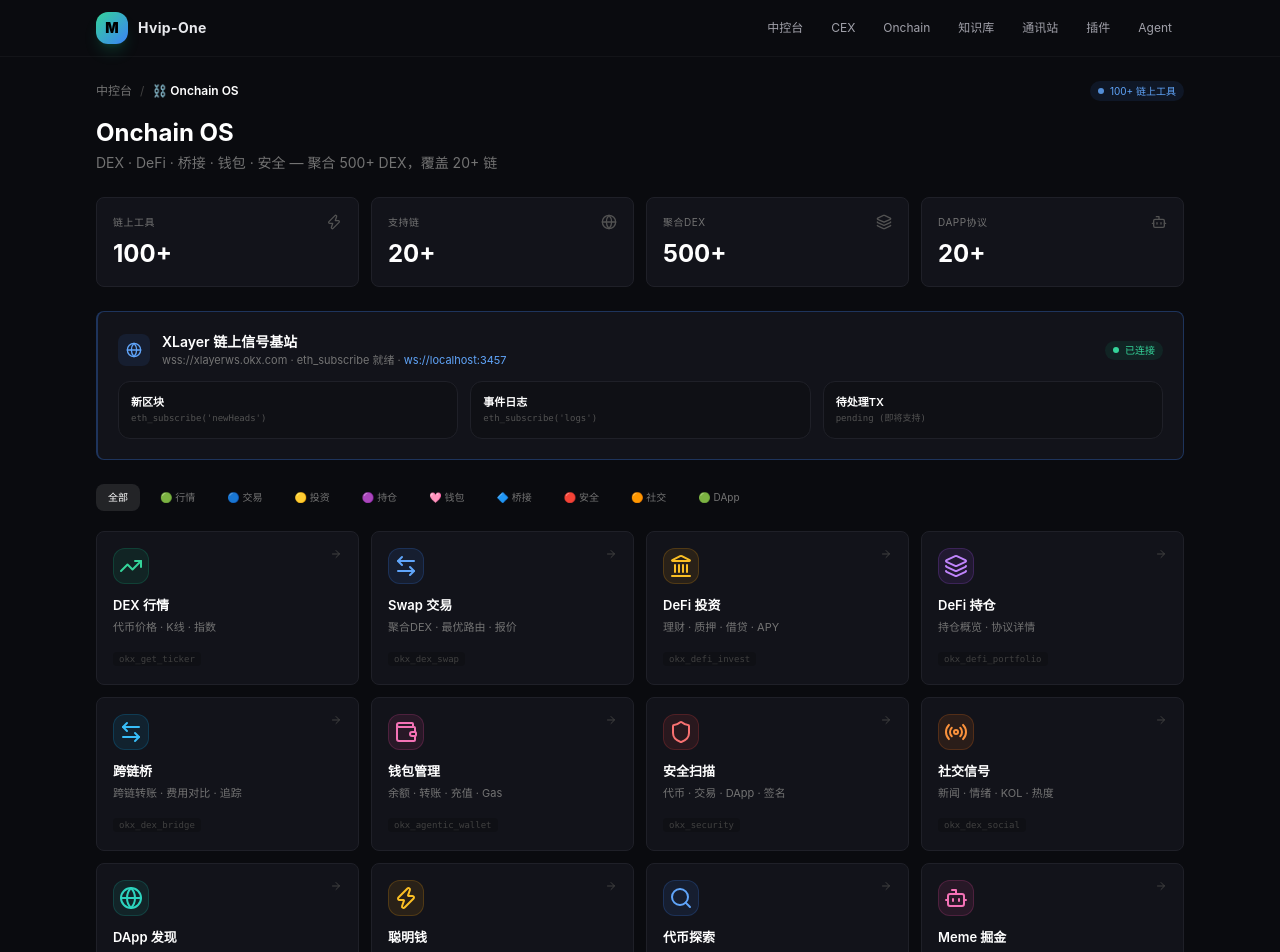
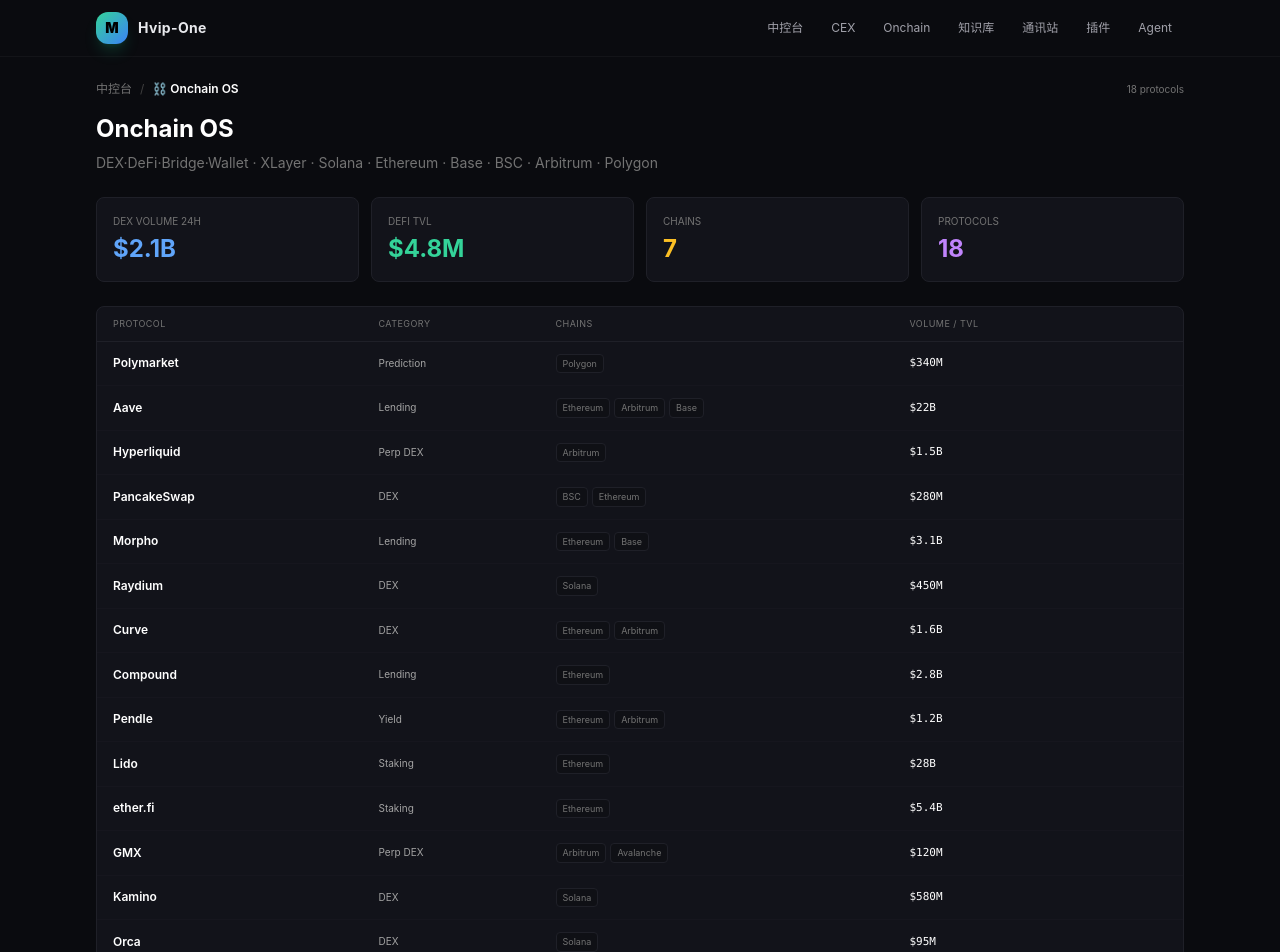
Before and after one commit to okx-wallet-H/mcp, a Next.js app in the folder packages/dashboard/: page /mcp/onchain in a window 1280 px wide. Shown: the top 952 px of the page. Built offline with nearby package versions, Linux system fonts and the light colour scheme.

Commit message:
Phase3: Onchain page real data from API

```diff
--- a/packages/dashboard/src/app/mcp/onchain/page.tsx
+++ b/packages/dashboard/src/app/mcp/onchain/page.tsx
@@ -1,167 +1,52 @@
 "use client";
+import { useState, useEffect } from "react";
 import Link from "next/link";
-import { useState } from "react";
-import { ArrowRight, TrendingUp, ArrowLeftRight, Landmark, Wallet, Shield, Radio, Search, Zap, Layers, Globe, Bot } from "lucide-react";
 
-// ━━━━━ Onchain OS Module Cards ━━━━━
-const MODULES = [
-  { icon: TrendingUp,    label: "DEX 行情",    desc: "代币价格 · K线 · 指数",       tools: "okx_get_ticker",       color: "emerald", href: "#" },
-  { icon: ArrowLeftRight, label: "Swap 交易",   desc: "聚合DEX · 最优路由 · 报价",   tools: "okx_dex_swap",          color: "blue",    href: "#" },
-  { icon: Landmark,       label: "DeFi 投资",   desc: "理财 · 质押 · 借贷 · APY",    tools: "okx_defi_invest",       color: "amber",   href: "#" },
-  { icon: Layers,         label: "DeFi 持仓",   desc: "持仓概览 · 协议详情",         tools: "okx_defi_portfolio",    color: "purple",  href: "#" },
-  { icon: ArrowLeftRight, label: "跨链桥",      desc: "跨链转账 · 费用对比 · 追踪",   tools: "okx_dex_bridge",        color: "sky",     href: "#" },
-  { icon: Wallet,         label: "钱包管理",   desc: "余额 · 转账 · 充值 · Gas",     tools: "okx_agentic_wallet",    color: "pink",    href: "#" },
-  { icon: Shield,         label: "安全扫描",   desc: "代币 · 交易 · DApp · 签名",    tools: "okx_security",          color: "red",     href: "#" },
-  { icon: Radio,          label: "社交信号",   desc: "新闻 · 情绪 · KOL · 热度",     tools: "okx_dex_social",        color: "orange",  href: "#" },
-  { icon: Globe,          label: "DApp 发现",  desc: "20+ 协议 · 一键安装",         tools: "okx_dapp_discovery",    color: "teal",    href: "#" },
-  { icon: Zap,            label: "聪明钱",     desc: "大户追踪 · 信号 · 牛人榜",     tools: "okx_dex_signal",        color: "amber",   href: "#" },
-  { icon: Search,         label: "代币探索",   desc: "热门 · 趋势 · 风险 · 持仓",    tools: "okx_dex_token",         color: "blue",    href: "#" },
-  { icon: Bot,            label: "Meme 掘金",  desc: "新盘 · 开发者 · 绑定曲线",    tools: "okx_dex_trenches",      color: "pink",    href: "#" },
-];
-
-const STATS = [
-  { label: "链上工具", value: "100+", icon: Zap },
-  { label: "支持链", value: "20+", icon: Globe },
-  { label: "聚合DEX", value: "500+", icon: Layers },
-  { label: "DApp协议", value: "20+", icon: Bot },
-];
-
-const colorMap: Record<string, string> = {
-  emerald: "text-emerald-400 bg-emerald-500/10 border-emerald-500/20",
-  blue:    "text-blue-400 bg-blue-500/10 border-blue-500/20",
-  amber:   "text-amber-400 bg-amber-500/10 border-amber-500/20",
-  purple:  "text-purple-400 bg-purple-500/10 border-purple-500/20",
-  sky:     "text-sky-400 bg-sky-500/10 border-sky-500/20",
-  pink:    "text-pink-400 bg-pink-500/10 border-pink-500/20",
-  red:     "text-red-400 bg-red-500/10 border-red-500/20",
-  orange:  "text-orange-400 bg-orange-500/10 border-orange-500/20",
-  teal:    "text-teal-400 bg-teal-500/10 border-teal-500/20",
-};
+interface Protocol { name: string; category: string; chains: string[]; volume24h?: string; tvl?: string }
 
 export default function OnchainPage() {
-  const [filter, setFilter] = useState("all");
+  const [data, setData] = useState<{ protocols: Protocol[]; chains: string[]; dexVolume24h: string; defiTVL: string } | null>(null);
+  useEffect(() => { fetch("/api/onchain").then(r => r.json()).then(setData).catch(() => {}); }, []);
 
-  const filtered = filter === "all" ? MODULES : MODULES.filter(m => m.color === filter);
+  const protocols = data?.protocols || [];
+  const chains = data?.chains || [];
 
   return (
     <div className="container-page py-6">
-      {/* ── 面包屑 ── */}
       <div className="flex items-center gap-2 mb-4 text-xs">
-        <Link href="/mcp" className="text-neutral-500 hover:text-white transition-colors">中控台</Link>
+        <Link href="/mcp" className="text-neutral-500 hover:text-white">中控台</Link>
         <span className="text-neutral-700">/</span>
         <span className="text-white font-semibold">⛓️ Onchain OS</span>
-        <span className="ml-auto flex items-center gap-1.5 text-[10px] px-2 py-0.5 rounded-full bg-blue-500/10 text-blue-400">
-          <span className="w-1.5 h-1.5 rounded-full bg-blue-400 animate-pulse" /> 100+ 链上工具
-        </span>
+        <span className="ml-auto text-[10px] text-neutral-500">{protocols.length} protocols</span>
       </div>
+      <h1 className="text-2xl font-bold text-white mb-2">Onchain OS</h1>
+      <p className="text-sm text-neutral-500 mb-6">DEX·DeFi·Bridge·Wallet · {chains.join(" · ")}</p>
 
-      {/* ── 头部 ── */}
-      <div className="flex flex-wrap items-center justify-between gap-4 mb-6">
-        <div>
-          <h1 className="text-2xl font-bold text-white">Onchain OS</h1>
-          <p className="text-sm text-neutral-500 mt-1">
-            DEX · DeFi · 桥接 · 钱包 · 安全 — 聚合 500+ DEX，覆盖 20+ 链
-          </p>
-        </div>
-      </div>
-
-      {/* ── 统计卡片 ── */}
       <div className="grid grid-cols-4 gap-3 mb-6">
-        {STATS.map(s => (
+        {[
+          { label: "DEX Volume 24h", value: data?.dexVolume24h || "—", color: "text-blue-400" },
+          { label: "DeFi TVL", value: data?.defiTVL || "—", color: "text-emerald-400" },
+          { label: "Chains", value: chains.length, color: "text-amber-400" },
+          { label: "Protocols", value: protocols.length, color: "text-purple-400" },
+        ].map(s => (
           <div key={s.label} className="card p-4">
-            <div className="flex items-center justify-between mb-2">
-              <p className="text-[10px] text-neutral-500 uppercase tracking-wider">{s.label}</p>
-              <s.icon className="w-4 h-4 text-neutral-600" />
-            </div>
-            <p className="text-2xl font-bold text-white">{s.value}</p>
+            <p className="text-[10px] text-neutral-500 uppercase">{s.label}</p>
+            <p className={`text-2xl font-bold mt-1 ${s.color}`}>{s.value}</p>
           </div>
         ))}
       </div>
 
-      {/* ── XLayer 链上状态 (WS 已就绪) ── */}
-      <div className="card p-5 mb-6 border-l-2 border-blue-500/30">
-        <div className="flex items-center gap-3 mb-3">
-          <div className="w-8 h-8 rounded-lg bg-blue-500/10 flex items-center justify-center">
-            <Globe className="w-4 h-4 text-blue-400" />
-          </div>
-          <div>
-            <h3 className="text-sm font-semibold text-white">XLayer 链上信号基站</h3>
-            <p className="text-[11px] text-neutral-500">
-              wss://xlayerws.okx.com · eth_subscribe 就绪 · <span className="text-blue-400">ws://localhost:3457</span>
-            </p>
-          </div>
-          <span className="ml-auto flex items-center gap-1.5 text-[10px] px-2 py-0.5 rounded-full bg-emerald-500/10 text-emerald-400">
-            <span className="w-1.5 h-1.5 rounded-full bg-emerald-400" />
-            已连接
-          </span>
+      <div className="card">
+        <div className="grid grid-cols-12 gap-2 px-4 py-2.5 border-b border-ink-line text-[9px] text-neutral-500 uppercase tracking-wider">
+          <span className="col-span-3">Protocol</span><span className="col-span-2">Category</span>
+          <span className="col-span-4">Chains</span><span className="col-span-3">Volume / TVL</span>
         </div>
-        <div className="grid grid-cols-3 gap-3 text-[11px]">
-          {[
-            { label: "新区块",   sub: "eth_subscribe('newHeads')" },
-            { label: "事件日志", sub: "eth_subscribe('logs')" },
-            { label: "待处理TX", sub: "pending (即将支持)" },
-          ].map(c => (
-            <div key={c.label} className="bg-ink-soft rounded-xl p-3 border border-ink-line">
-              <span className="text-white font-semibold">{c.label}</span>
-              <p className="text-neutral-600 mt-0.5 font-mono text-[9px]">{c.sub}</p>
-            </div>
-          ))}
-        </div>
-      </div>
-
-      {/* ── 模块筛选 ── */}
-      <div className="flex gap-2 mb-4 overflow-x-auto pb-1 scrollbar-none">
-        {["all", "emerald", "blue", "amber", "purple", "pink", "sky", "red", "orange", "teal"].map(c => (
-          <button
-            key={c}
-            onClick={() => setFilter(c)}
-            className={`text-[10px] px-3 py-1.5 rounded-lg transition-all ${
-              filter === c ? "bg-white/10 text-white" : "text-neutral-500 hover:text-white hover:bg-white/[0.04]"
-            }`}
-          >
-            {c === "all" ? "全部" : c === "emerald" ? "🟢 行情" : c === "blue" ? "🔵 交易" : c === "amber" ? "🟡 投资" :
-             c === "purple" ? "🟣 持仓" : c === "pink" ? "🩷 钱包" : c === "sky" ? "🔷 桥接" :
-             c === "red" ? "🔴 安全" : c === "orange" ? "🟠 社交" : "🟢 DApp"}
-          </button>
-        ))}
-      </div>
-
-      {/* ── 模块卡片网格 ── */}
-      <div className="grid grid-cols-4 gap-3 mb-6">
-        {filtered.map(m => {
-          const Icon = m.icon;
-          const c = colorMap[m.color]?.split(" ") || [];
-          return (
-            <div
-              key={m.label}
-              className="card p-4 group cursor-pointer hover:border-white/[0.1] transition-all duration-200"
-            >
-              <div className="flex items-start justify-between mb-3">
-                <div className={`w-9 h-9 rounded-xl ${c[1]} border ${c[2]} flex items-center justify-center`}>
-                  <Icon className={`w-4.5 h-4.5 ${c[0]}`} />
-                </div>
-                <ArrowRight className="w-3 h-3 text-neutral-700 group-hover:text-white group-hover:translate-x-0.5 transition-all" />
-              </div>
-              <h3 className="text-[13px] font-semibold text-white mb-1">{m.label}</h3>
-              <p className="text-[11px] text-neutral-500 mb-2">{m.desc}</p>
-              <span className="text-[9px] text-neutral-700 font-mono bg-ink-soft px-1.5 py-0.5 rounded">{m.tools}</span>
-            </div>
-          );
-        })}
-      </div>
-
-      {/* ── 快捷操作 ── */}
-      <div className="grid grid-cols-4 gap-3">
-        {[
-          { label: "Token 价格查询",    icon: "💹", desc: "查看任意代币实时价格和K线" },
-          { label: "跨链 Swap",        icon: "🔄", desc: "500+ DEX 聚合最优路由" },
-          { label: "跨链资产桥接",      icon: "🌉", desc: "Stargate / Across / Relay" },
-          { label: "安全扫描检测",      icon: "🛡️", desc: "代币/交易/DApp 风险检测" },
-        ].map(q => (
-          <div key={q.label} className="card p-4 text-center cursor-pointer hover:border-blue-500/20 transition-all group">
-            <span className="text-2xl">{q.icon}</span>
-            <p className="text-xs font-semibold text-white mt-2 group-hover:text-blue-400 transition-colors">{q.label}</p>
-            <p className="text-[10px] text-neutral-600 mt-1">{q.desc}</p>
+        {protocols.map(p => (
+          <div key={p.name} className="grid grid-cols-12 gap-2 px-4 py-3 border-b border-ink-line/30 hover:bg-white/[0.02] items-center">
+            <span className="col-span-3 text-xs text-white font-semibold">{p.name}</span>
+            <span className="col-span-2 text-[10px] text-neutral-400">{p.category}</span>
+            <span className="col-span-4 flex gap-1">{p.chains.map(c => <span key={c} className="text-[9px] px-1.5 py-0.5 rounded bg-ink-soft border border-ink-line text-neutral-500">{c}</span>)}</span>
+            <span className="col-span-3 text-[11px] text-white font-mono">{p.volume24h || p.tvl || "—"}</span>
           </div>
         ))}
       </div>
```
